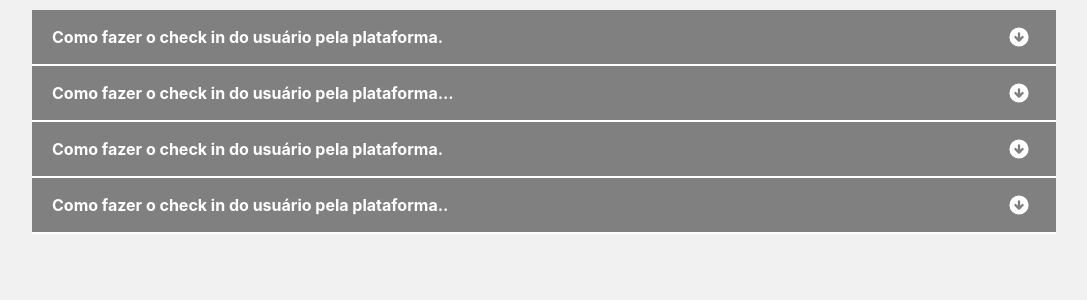
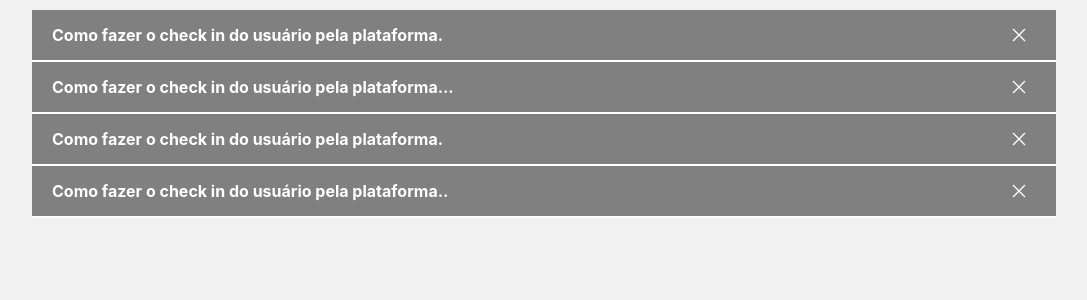
Before and after one commit to Gabriel-025/Accordion-React-simple, a React (Create React App) app: page / in a window 1280 px wide. Shown: the top 300 px of the page, without its empty margins (96-1183 px from the left). Built offline with nearby package versions, Linux system fonts and the light colour scheme.

Commit message:
chore:(accorDaq) refactor component

```diff
--- a/src/components/AccorFaq/index.js
+++ b/src/components/AccorFaq/index.js
@@ -1,40 +1,30 @@
-import React, { useState } from "react";
-import "../../index.css"
-import Closed from "../Icons/cloesed";
-import OpenIt from "../Icons/open";
+import React from 'react';
+import { useActiveIndex } from '../../hooks/useActiveIndex';
+import '../../index.css';
+
+import { isActive } from '../../helpers/isActiveList';
+import { IconTop } from '../IconTop';
 
 export const Accordion = ({ items }) => {
+  const { activeIndex, onTitleClick } = useActiveIndex();
 
-  const [activeIndex, setActiveIndex] = useState(null);
-
-  const onTitleClick = (index) => {
-    if (activeIndex === index) {
-      setActiveIndex(null);
-    } else {
-      setActiveIndex(index);
-    }
-  };
   const renderedItems = items.map((item, index) => {
-    const active =
-      index === activeIndex
-        ? "active"
-        : "hide";
     return (
       <React.Fragment key={item.title}>
-            <div className="title" onClick={() => onTitleClick(index)}>
+        <div className='title' onClick={() => onTitleClick(index)}>
           <strong>{item.title}</strong>
-              <div className="dropdown">
-                {active === "active" ? <Closed size={24} /> : <OpenIt size={24} /> }
+          <div className='dropdown'>
+            {IconTop(isActive(index, activeIndex))}
           </div>
         </div>
-            <div className={`${active}`}>
+        <div className={isActive(index, activeIndex)}>
           <p dangerouslySetInnerHTML={{ __html: item.content }} />
         </div>
       </React.Fragment>
     );
   });
   return (
-        <div className="accordion-style">
+    <div className='accordion-style'>
       <div>{renderedItems}</div>
     </div>
   );
--- /dev/null
+++ b/src/components/IconTop/index.jsx
@@ -0,0 +1,10 @@
+import Closed from '../Icons/cloesed';
+import OpenIt from '../Icons/open';
+
+export function IconTop(type) {
+  if (type === 'hide') {
+    return <Closed size={24} />;
+  }
+
+  return <OpenIt size={24} />;
+}
--- /dev/null
+++ b/src/helpers/isActiveList/index.js
@@ -0,0 +1,7 @@
+export function isActive(index, activeIndex) {
+  if (index === activeIndex) {
+    return 'active';
+  }
+
+  return 'hide';
+}
--- /dev/null
+++ b/src/hooks/useActiveIndex.js
@@ -0,0 +1,18 @@
+import { useState } from 'react';
+
+export function useActiveIndex() {
+  const [activeIndex, setActiveIndex] = useState(null);
+
+  const onTitleClick = (index) => {
+    if (activeIndex !== index) {
+      setActiveIndex(index);
+      return;
+    }
+    setActiveIndex(null);
+  };
+
+  return {
+    activeIndex,
+    onTitleClick,
+  };
+}
```
Also changed, not shown: 1 other file (tests, documents, lock files or other folders). Lines whose indentation alone changed are shown as unchanged.
